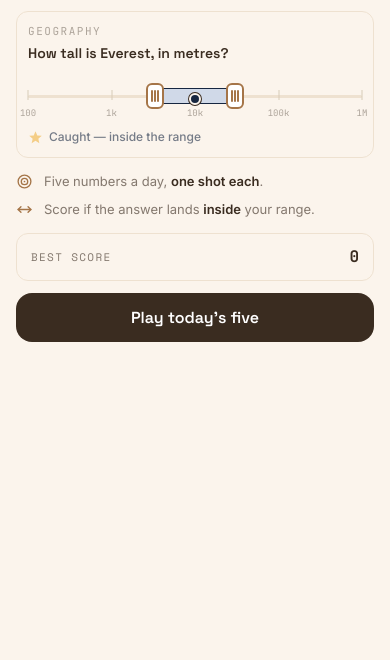
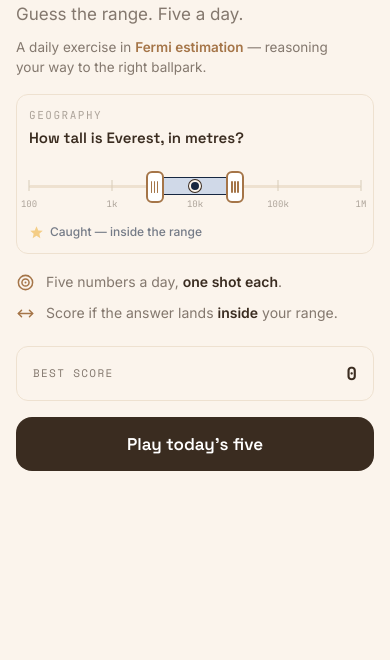
Before and after one commit to darshil2247/ballpark, a website built with Vite: page index.html in a window 390 px wide. Shown: the part 184-844 px from the top of the page. Built offline with nearby package versions, Linux system fonts and the light colour scheme; some packages are replaced by stand-ins of ours.

Commit message:
Change to mobile version

```diff
--- a/src/theme.css
+++ b/src/theme.css
@@ -205,34 +205,6 @@ body {
   .democap.c3 { animation: none; opacity: 1; }
 }
 
-/* compress the start screen vertically on phones (laptop layout untouched) */
-@media (max-width: 500px) {
-  #start { padding-top: 1.5vh; }
-
-  .logo { font-size: 36px; margin-top: 8px; }
-  .tagline { font-size: 14.5px; margin-top: 8px; }
-  .fermi { font-size: 12.5px; margin-top: 6px; }
-
-  .demo { margin: 14px 0 4px; padding: 11px; }
-  .demoq { font-size: 14px; margin-bottom: 8px; }
-  .demoline { height: 50px; }
-  .demoaxis { top: 25px; }
-  .demotick { top: 20px; height: 10px; }
-  .demoticklab { top: 37px; }
-  .demoband { top: 18px; height: 16px; }
-  .demohandle { top: -6px; height: 26px; }
-  .democaps { margin-top: 8px; }
-
-  .rules { margin: 14px 0 14px; gap: 9px; }
-  .rule { font-size: 13px; }
-  .rule svg { width: 17px; height: 17px; }
-
-  .beststrip { margin-bottom: 12px; padding: 11px 14px; }
-  .beststrip .val { font-size: 16px; }
-
-  .btn { padding: 14px; font-size: 16px; }
-}
-
 @media (max-width: 500px) {
   @keyframes demoDotMobile {
     0%   { opacity: 0; top: -4px; background: var(--ink); }
```
